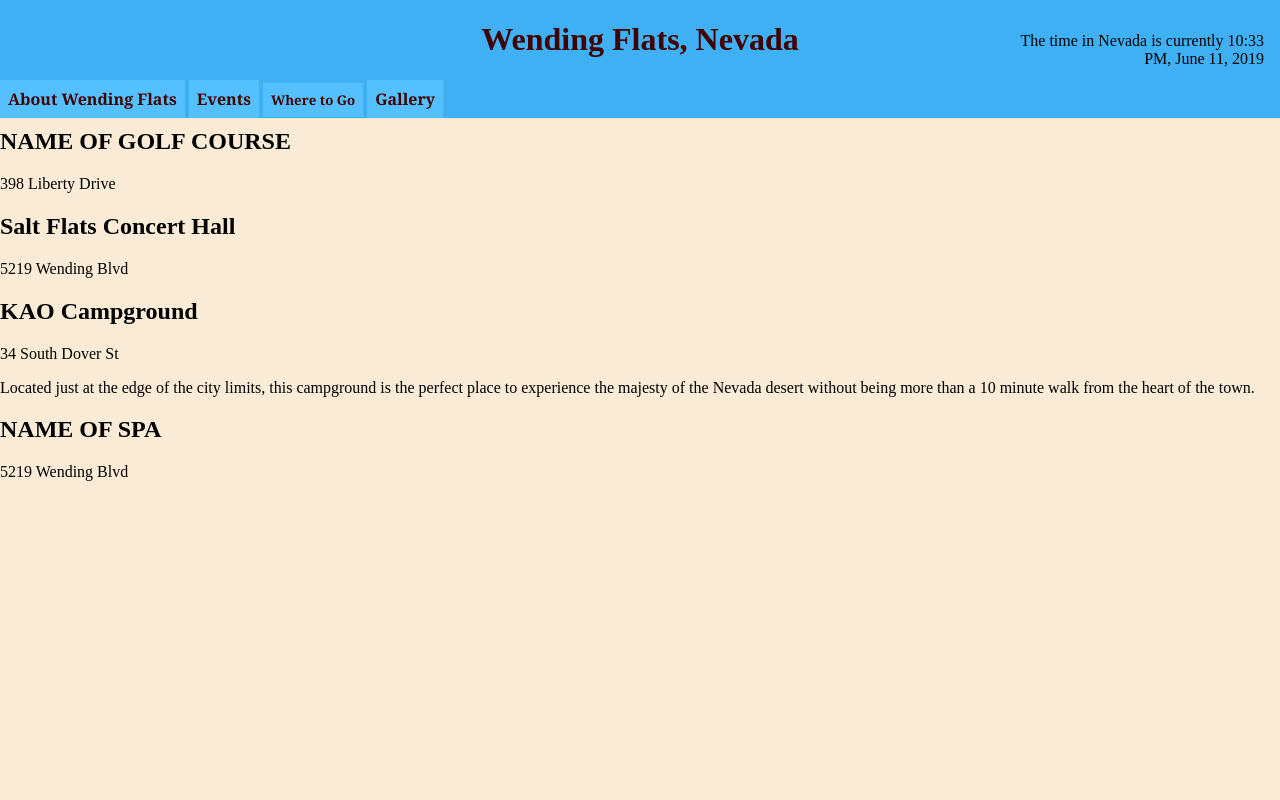
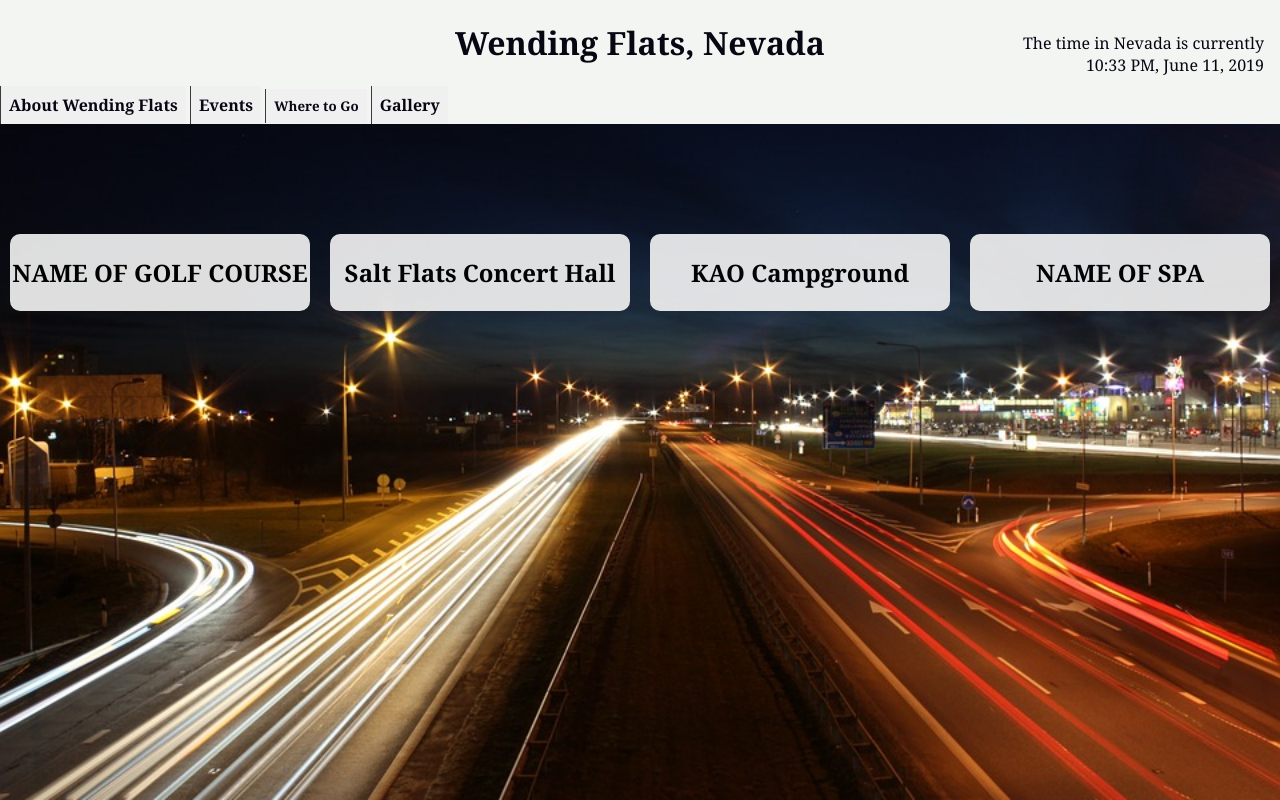
Before and after one commit to Zesjier/wendingflats, a Django app: page /nevada/rec in a window 1280 px wide. Run offline with Django 3.2, Linux system fonts and the light colour scheme.

Commit message:
Refined CSS

```diff
--- a/nv/static/nv/style.css
+++ b/nv/static/nv/style.css
@@ -0,0 +1,116 @@
+body {
+  font-family: 'Cambria', serif;
+  background-image: url('./img/highway.jpg');
+  background-size: cover;
+  background-position: center;
+}
+
+.topbar {
+  display: flex;
+  background-color: rgb(242, 245, 242);
+  position: absolute;
+  top: 0;
+  left: 0;
+  width: 100%;
+  flex-direction: column;
+  color: rgb(9, 6, 20);
+}
+
+.topbar h1, .dropdown a, .dropdown button {
+  color: rgb(9, 6, 20);
+}
+
+.dropdown{
+  display: inline-block;
+  margin-left: 0;
+  margin-right: 0;
+  border-left: 1px solid rgb(59, 59, 59);
+}
+
+.dropdown a, .dropdown button {
+  text-decoration: none;
+  font-weight: bold;
+  font-family: Cambria, Cochin, Georgia, Times, 'Times New Roman', serif;
+
+  padding: 8px 8px;
+  background-color: rgb(240, 240, 240);
+  border-width: 0;
+  margin-left: 0;
+  margin-right: 0;
+
+  display: block;
+}
+
+.dropdown a:hover, .dropdown button:hover {
+  background-color: rgb(250, 250, 250);
+}
+
+.biz_cards {
+  display: flex;
+  align-content: space-between;
+  margin-top: 10%;
+}
+
+.biz {
+  background-color: whitesmoke;
+  opacity: 90%;
+  flex-wrap: wrap;
+  width: 600px;
+  height: fit-content;
+  padding: 2px;
+  margin: 10px 10px;
+  border-radius: 10px;
+}
+
+.biz_info {
+  display: none;
+  padding: 20px;
+}
+
+.biz:hover .biz_info {
+  display: block;
+}
+
+#home_nv {
+  margin-top: 20%;
+}
+
+#home_nv, .biz {
+  text-align: center;
+}
+
+#home_nv h1{
+  font-size: 50pt;
+  color: rgb(220, 236, 234);
+  font-style: italic;
+}
+
+#home_nv aside {
+  background-color: beige;
+}
+
+#about {
+  background-color: rgb(208, 208, 216);
+  padding: 20px;
+  width: fit-content;
+  height: fit-content;
+  margin: auto;
+  margin-top: 5%;
+  opacity: 80%;
+  border: 2px solid rgb(76, 103, 133);
+  border-radius: 20px;
+}
+
+#gallery {
+  display: flex;
+  align-content: space-between;
+}
+
+#gallery img{
+  flex-wrap: wrap;
+  max-height: 600px;
+  max-width: 400px;
+  background-color: rgb(208, 208, 216);
+  padding: 5px;
+  margin: 10px;
+}
--- a/nv/templates/nv/about.html
+++ b/nv/templates/nv/about.html
@@ -6,5 +6,7 @@
 {% endblock %}
 
 {% block content %}
-  <p>Stuff Happens</p>
+  <div id='about'>
+    <p>Stuff Happens</p>
+  </div>
 {% endblock %}
--- a/nv/templates/nv/dining.html
+++ b/nv/templates/nv/dining.html
@@ -6,6 +6,7 @@
 {% endblock %}
 
 {% block content %}
+<div class='biz_cards'>
   <div class='biz'>
     <h2>Caoimhe’s Fine American Steakhouse</h2>
     <div class='biz_info'>
@@ -37,4 +38,5 @@
       <p>El Verano specializes in authentic Mexican dishes.</p>
     </div>
   </div>
+</div>
 {% endblock %}
--- a/nv/templates/nv/games.html
+++ b/nv/templates/nv/games.html
@@ -6,6 +6,7 @@
 {% endblock %}
 
 {% block content %}
+  <div class='biz_cards'>
     <div class='biz'>
       <h2>The Salt Flats Casino</h2>
       <div class='biz_info'>
@@ -36,4 +37,5 @@
         <p></p>
       </div>
     </div>
+  </div>
 {% endblock %}
--- a/nv/templates/nv/rec.html
+++ b/nv/templates/nv/rec.html
@@ -6,6 +6,7 @@
 {% endblock %}
 
 {% block content %}
+  <div class='biz_cards'>
     <div class='biz'>
       <h2>NAME OF GOLF COURSE</h2>
       <div class='biz_info'>
@@ -38,4 +39,5 @@
         <p></p>
       </div>
     </div>
+  </div>
 {% endblock %}
--- a/nv/templates/nv/stays.html
+++ b/nv/templates/nv/stays.html
@@ -6,6 +6,7 @@
 {% endblock %}
 
 {% block content %}
+ <div class='biz_cards'>
     <div class='biz'>
       <h2>Salt Flats Hotel</h2>
       <div class='biz_info'>
@@ -34,4 +35,5 @@
         <p></p>
       </div>
     </div>
+  </div>
 {% endblock %}
--- a/ut/static/style.css
+++ b/ut/static/style.css
@@ -92,7 +92,6 @@ body {
     background-color: cornsilk;
 }
 
-
 /* technical */
 .hidden{
     display: none;
```
Also changed, not shown: nv/templates/nv/gallery.html (+5 -6 lines), nv/templates/nv/index.html (+6 -1 lines), nv/static/nv/img/coyboy.jpg (added), nv/static/nv/img/highway.jpg (added), ut/templates/ut/quiz.html (line endings or trailing spaces). Lines whose indentation alone changed are shown as unchanged.
